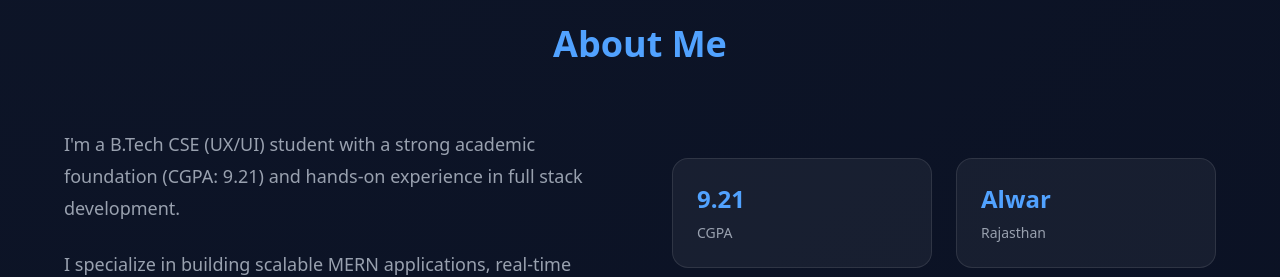
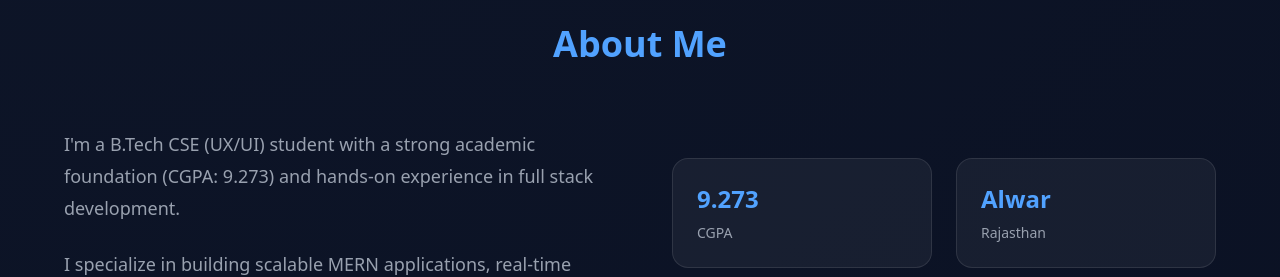
Before and after one commit to Subhi2911/portfolio, a Next.js app: page / in a window 1280 px wide. Shown: the part 840-1117 px from the top of the page. Built offline with nearby package versions, Linux system fonts and the light colour scheme.

Commit message:
Cgpa editing

```diff
--- a/components/About.tsx
+++ b/components/About.tsx
@@ -13,7 +13,7 @@ export default function About() {
           <div className="space-y-6">
             <p className="text-gray-400 leading-8 text-lg">
               I&apos;m a B.Tech CSE (UX/UI) student with a strong academic
-              foundation (CGPA: 9.21) and hands-on experience in full stack
+              foundation (CGPA: 9.273) and hands-on experience in full stack
               development.
             </p>
 
@@ -33,7 +33,7 @@ export default function About() {
           <div className="grid grid-cols-2 gap-6">
 
             <div className="bg-white/5 border border-white/10 p-6 rounded-2xl hover:border-blue-400 transition">
-              <p className="text-blue-400 text-2xl font-bold">9.21</p>
+              <p className="text-blue-400 text-2xl font-bold">9.273</p>
               <p className="text-gray-400 text-sm mt-2">CGPA</p>
             </div>
 
```
